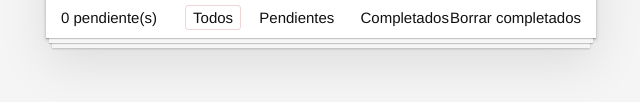
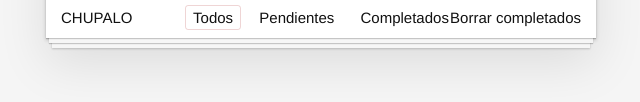
Before and after one commit to mpobletee/todo-js, a website built with webpack: page src/index.html in a window 1280 px wide. Shown: the part 200-302 px from the top of the page, 319-959 px from the left. Built offline with nearby package versions, Linux system fonts and the light colour scheme.

Commit message:
pruebas html3

```diff
--- a/src/index.html
+++ b/src/index.html
@@ -39,7 +39,8 @@
 			<!-- This footer should hidden by default and shown when there are todos -->
 			<footer class="footer">
 				<!-- This should be `0 items left` by default -->
-				<span class="todo-count"><strong>0</strong> pendiente(s)</span>
+				<!-- <span class="todo-count"><strong>0</strong> pendiente(s)</span> -->
+				<span class="todo-count"><strong>CHUPALO</strong></span>
 				<!-- Remove this if you don't implement routing -->
 				<ul class="filters">
 					<li>
```
Also changed, not shown: docs/index.html (+1 -1 lines), 2 other files.
